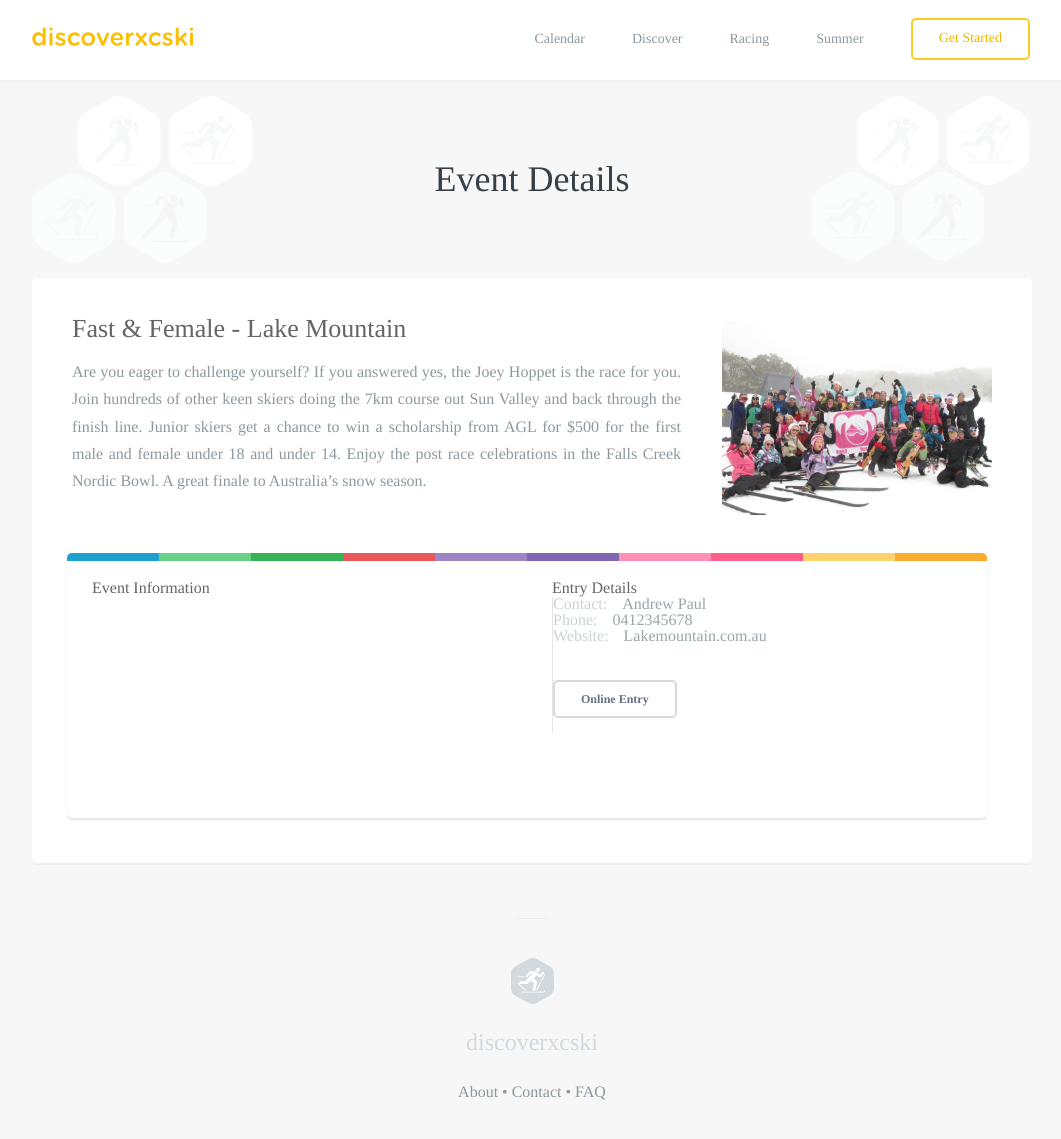
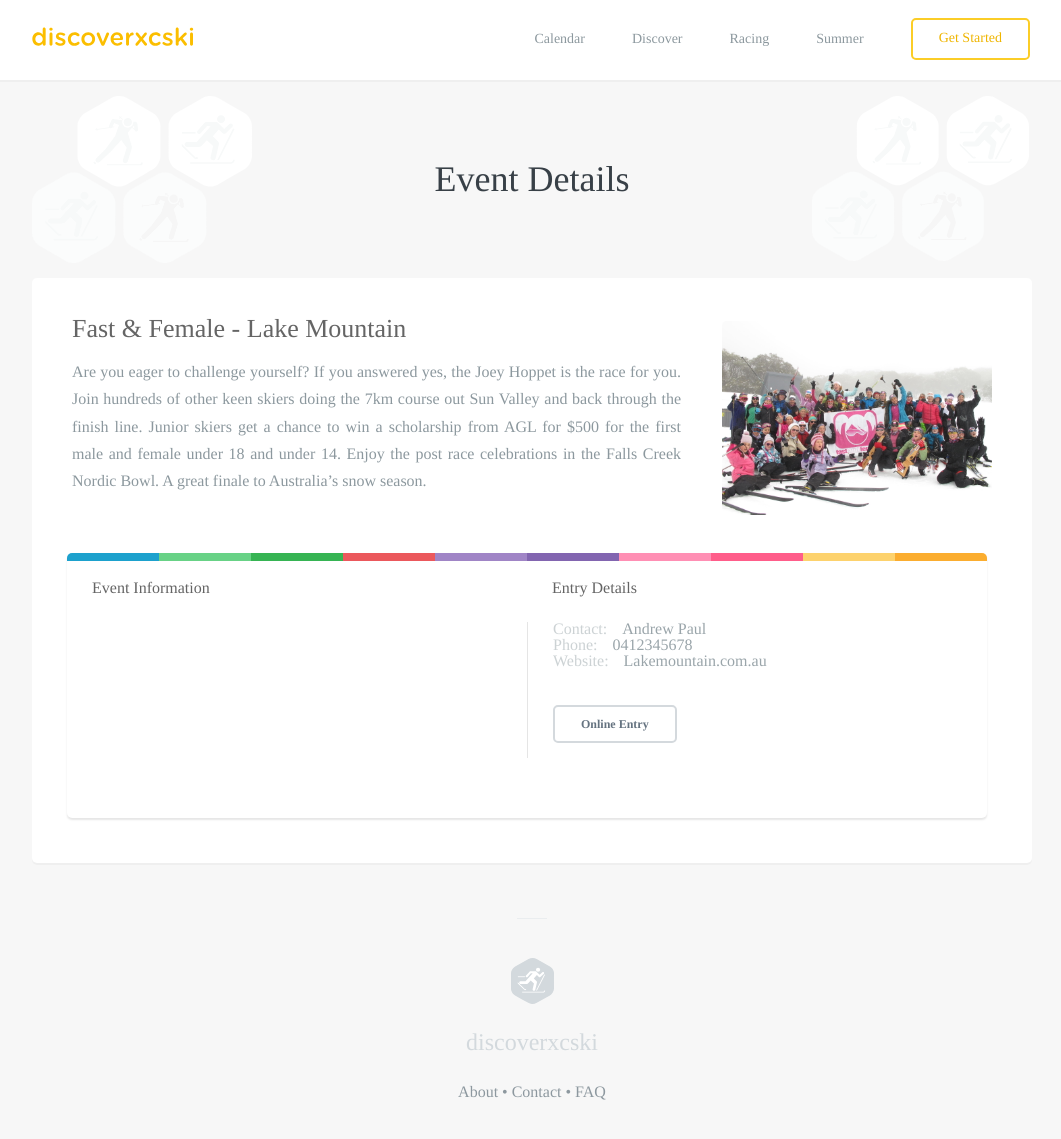
Before and after one commit to robcatto/robcatto.github.io, a Jekyll site: the page built from events/fast-&-female-lake-mountain/index.html, in a window 1280 px wide and 1156 px high. Shown: the top 1139 px of the window, without its empty margins (108-1169 px from the left). Built offline with Jekyll 4.4.1, drawn with Linux system fonts in a browser that asks for light colours; some web fonts are replaced; Markdown is read by kramdown in place of the engine named in the settings.

Commit message:
Update index.html

```diff
--- a/events/fast-&-female-lake-mountain/index.html
+++ b/events/fast-&-female-lake-mountain/index.html
@@ -66,16 +66,20 @@ layout: default
                 <div class="event__card--box">
                         <div class="column two" style="text-align: left; padding: 0px;">
                                 <div class="event__split">
-                                <span class="event__meta" style="color: #646464; font-weight: 500;">Event Information</span>
+                                <span class="event__meta" style="color: #646464; font-weight: 500; line-height: 0;">Event Information</span>
                                 <br>
                                 <div></div>
                                 </div>
                                  </div>
                         <div class="column two" style="text-align: left; padding: 0px;">
                                 <div class="event__split">
-                                <span class="event__meta" style="color: #646464; font-weight: 500;">Entry Details</span>
+                                <span class="event__meta" style="color: #646464; font-weight: 500; line-height: 0;">Entry Details</span>
                                 <br>
-                                <div style="border-left: 1px solid rgba(0,0,0,0.1)">
+                                <div style="border-left: 1px solid rgba(0,0,0,0.1);
+  margin-left: -25px;
+  padding-left: 25px;
+  margin-top: 25px;
+  padding-right: 25px;">
                                         <span class="event__meta">Contact:</span><span class="event__info">Andrew Paul</span>
                                         <br>
                                         <span class="event__meta">Phone:</span><span class="event__info">0412345678</span>
```
